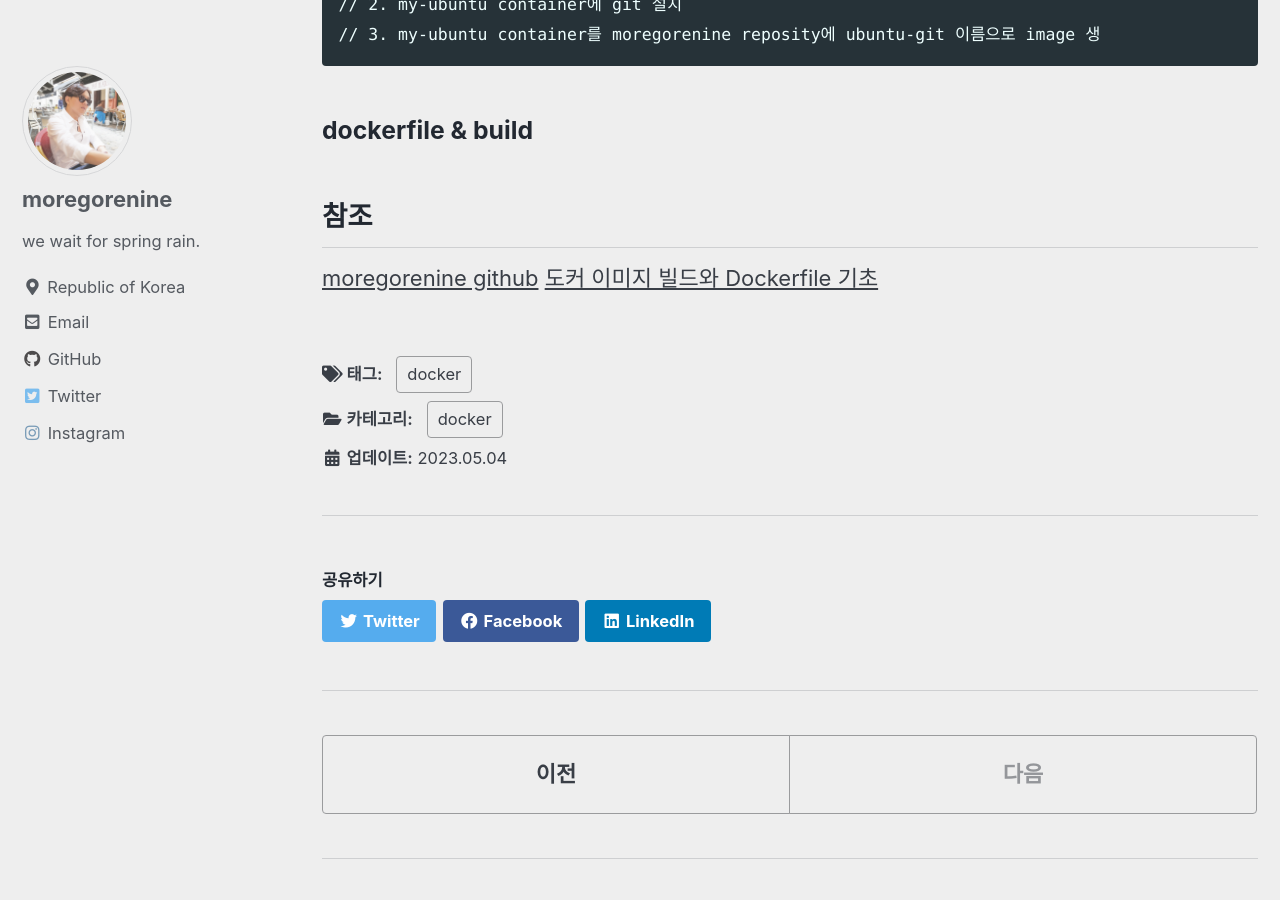
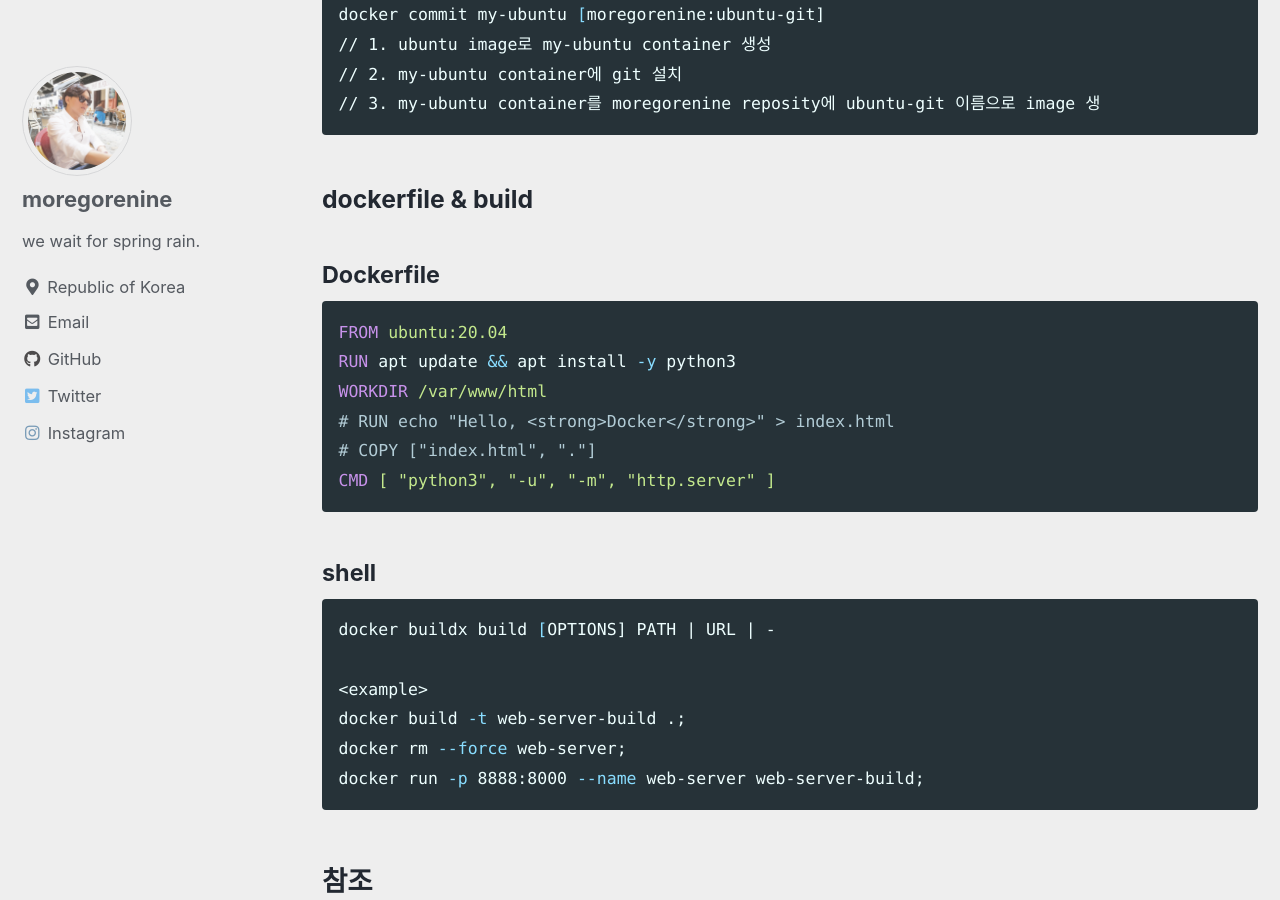
Before and after one commit to moregorenine/moregorenine.github.io, a Jekyll site: the page built from _posts/docker/2023-5-4-docker.md, in a window 1280 px wide and 900 px high, scrolled down 5645 px. Built offline with Jekyll 4.4.1, drawn with Linux system fonts in a browser that asks for light colours; cached includes are drawn as plain includes; comment, search, counter and statistics services are not loaded.

Commit message:
Update 2023-5-4-docker.md

````diff
--- a/_posts/docker/2023-5-4-docker.md
+++ b/_posts/docker/2023-5-4-docker.md
@@ -140,6 +140,24 @@ docker commit my-ubuntu [moregorenine:ubuntu-git]
 // 3. my-ubuntu container를 moregorenine reposity에 ubuntu-git 이름으로 image 생
 ```
 ### dockerfile & build
+#### Dockerfile
+```dockerfile
+FROM ubuntu:20.04
+RUN apt update && apt install -y python3
+WORKDIR /var/www/html
+# RUN echo "Hello, <strong>Docker</strong>" > index.html
+# COPY ["index.html", "."]
+CMD [ "python3", "-u", "-m", "http.server" ]
+```
+#### shell
+```sh
+docker buildx build [OPTIONS] PATH | URL | -
+
+<example>
+docker build -t web-server-build .;
+docker rm --force web-server;
+docker run -p 8888:8000 --name web-server web-server-build;
+```
 
 ## 참조
 [moregorenine github](https://github.com/moregorenine/moregorenine.github.io/edit/main/_posts/docker/2023-5-4-docker.md)
````
